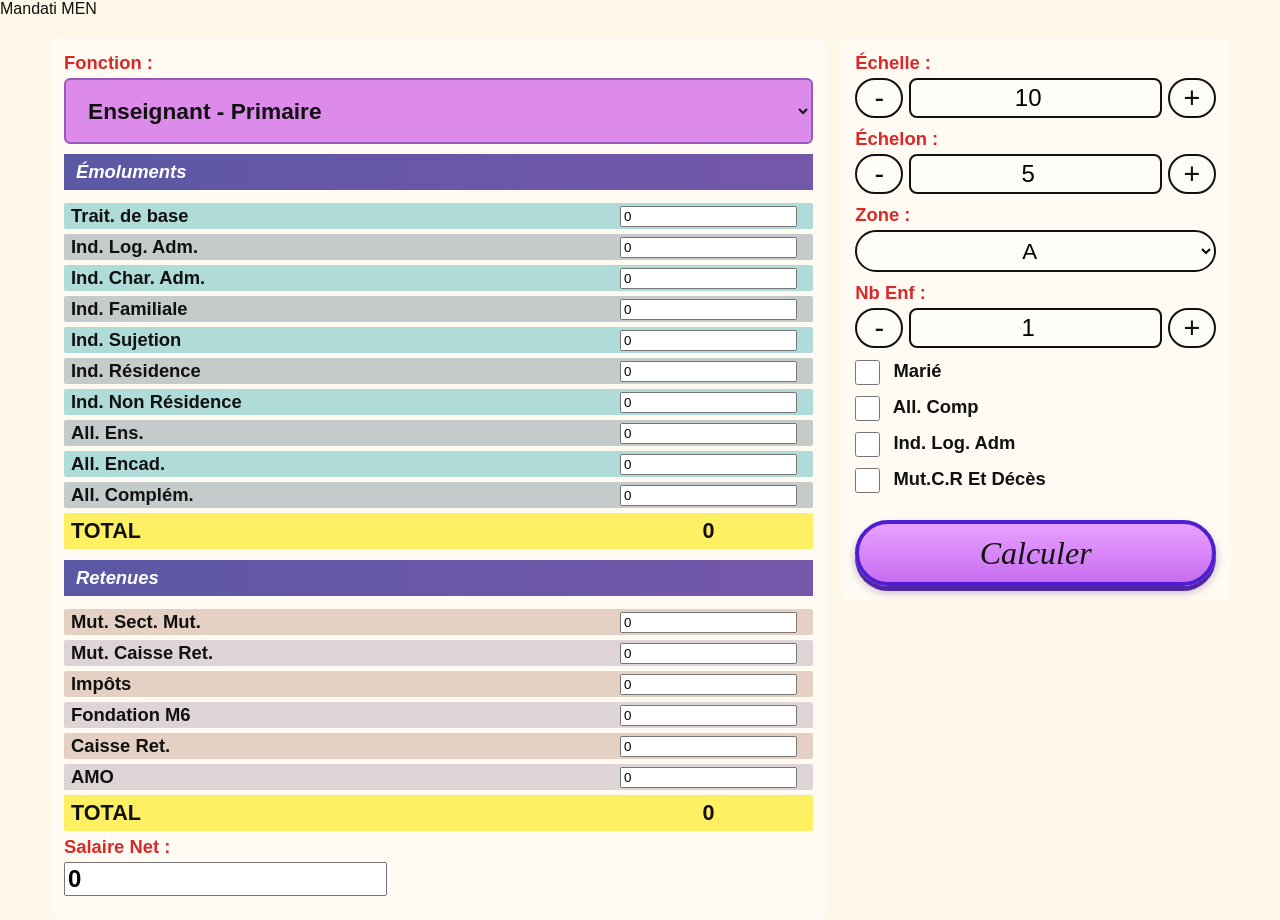
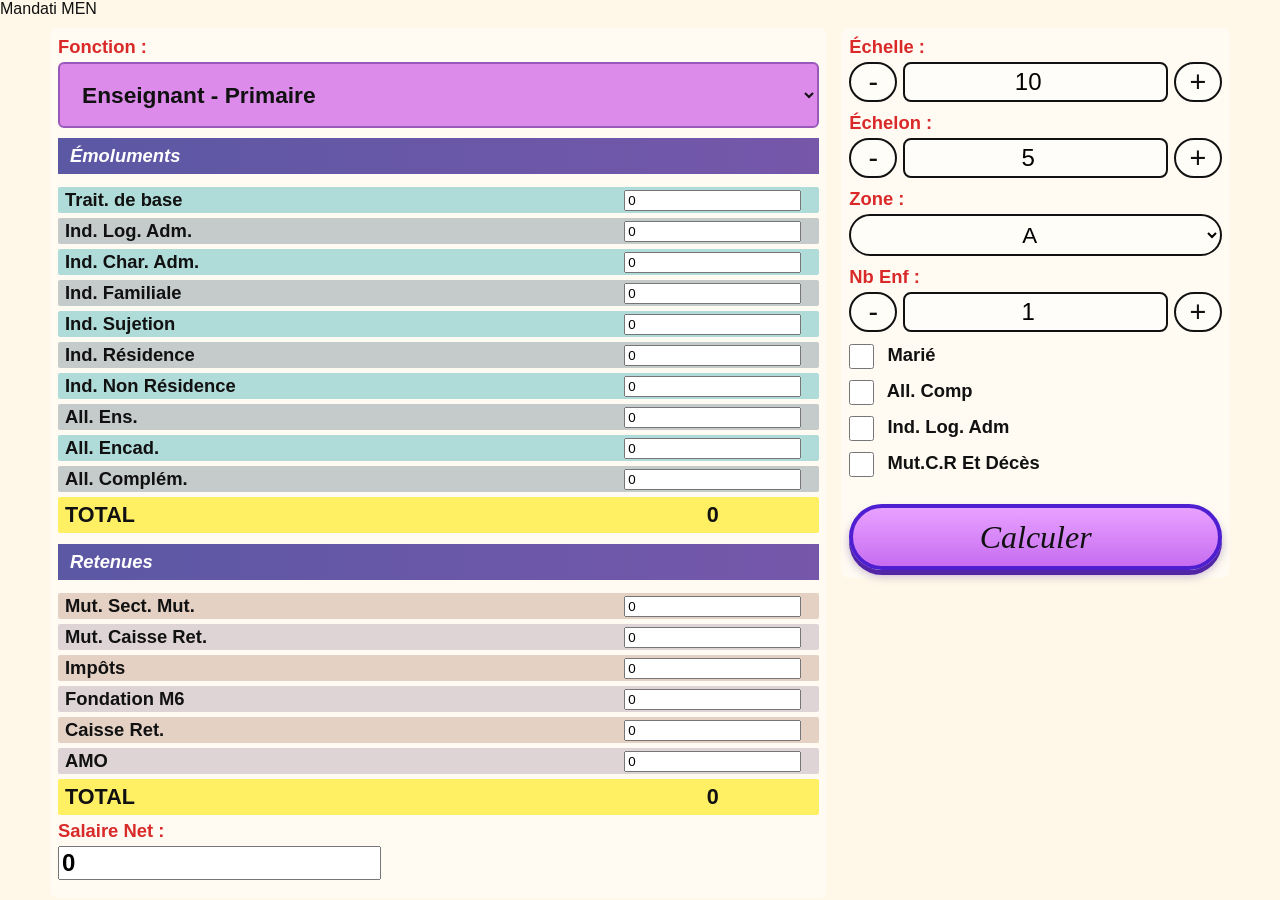

Polish portrait selector and disable double tap zoom

--- a/style.css
+++ b/style.css
@@ -9,7 +9,10 @@
 
 * { box-sizing: border-box; }
 
+html, body,
 button, input, select { touch-action: manipulation; }
+
+.label-short { display: none; }
 
 html, body { min-height: 100%; }
 
@@ -326,10 +329,21 @@ td:last-child { border-radius: 0 2px 2px 0; }
 
 @media (max-width: 680px) and (orientation: portrait) {
   #fonction {
-    width: 200%;
-    max-width: calc(100vw - 14px);
-    min-width: 320px;
+    width: 100%;
+    max-width: 100%;
+    min-width: 0;
+    min-height: 82px;
+    height: 82px;
+    line-height: 1.2;
+    white-space: normal;
   }
+
+  .label-full { display: none; }
+  .label-short { display: inline; }
+
+  /* Make the portrait selector readable without covering the right column. */
+  #fonction option { white-space: normal; }
+}
 }
 
 @media (min-width: 1200px) {
